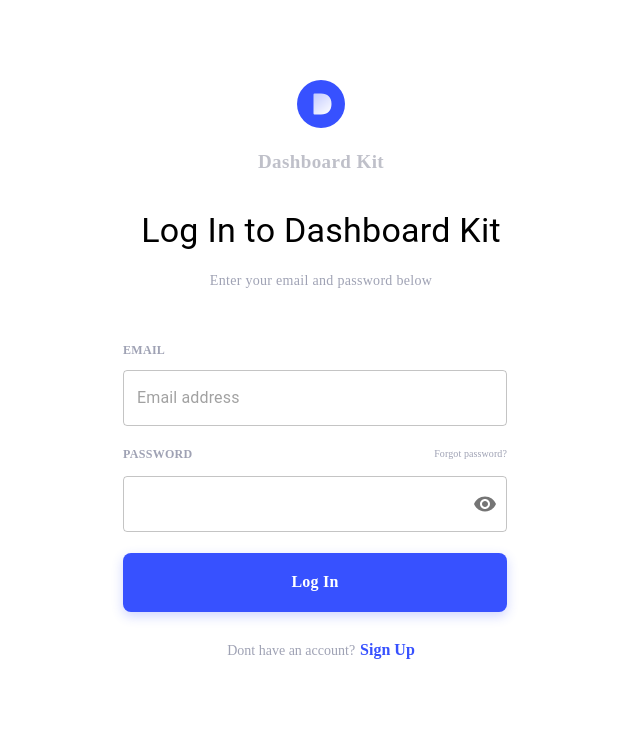
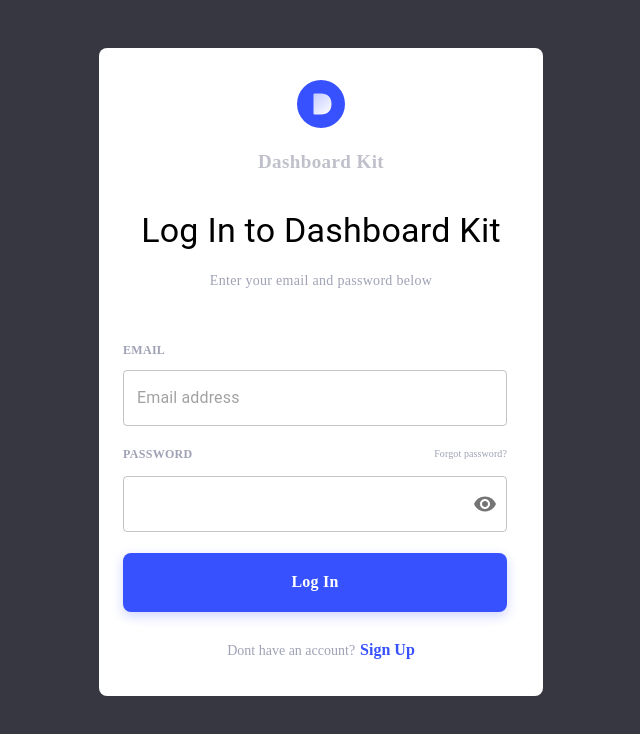
Before and after one commit to ercantekeli/user-post, a React (Create React App) app: page / in a window 1280 px wide. Shown: the top 734 px of the page, without its empty margins (319-959 px from the left). Built offline with nearby package versions, Linux system fonts and the light colour scheme.

Commit message:
last changes

```diff
--- a/src/pages/Login.js
+++ b/src/pages/Login.js
@@ -17,8 +17,8 @@ import { useState, useEffect } from "react";
 import { useNavigate } from "react-router-dom";
 import { useDispatch, useSelector } from "react-redux";
 import { setUser } from '../features/auth/authSlice';
-import "./LoginStyle.css"
 import { validEmail, validPassword } from '../utils/Regex';
+import "./loginStyle.css"
 
 
 
@@ -79,7 +79,7 @@ export default function LogIn() {
   const themeDark = createTheme({
     palette: {
       background: {
-        default: "#222222",
+        default: "#363740",
       }
     },
   })
--- a/src/pages/Posts.js
+++ b/src/pages/Posts.js
@@ -6,7 +6,6 @@ import TableTemplate from '../components/TableTemplate';
 import { getUserPost, clearUserPostList } from "../features/user-post/userPostSlice"
 import loadingGif from "../assets/loading.gif"
 import { Box } from '@mui/system';
-import "./PostsStyle.css"
 
 const Posts = () => {
   const dispatch = useDispatch();
--- a/src/pages/PostsStyle.css
+++ /dev/null
@@ -1,3 +0,0 @@
-body{
-    background-color:#fff;
-}
--- a/src/pages/Users.js
+++ b/src/pages/Users.js
@@ -6,7 +6,6 @@ import Header from '../components/Header';
 import Sidebar from '../components/Sidebar';
 import loadingGif from "../assets/loading.gif"
 import { Box } from '@mui/system';
-import "./UsersStyle.css"
 
 const Users = () => {
   const dispatch = useDispatch();
--- a/src/pages/UsersStyle.css
+++ /dev/null
@@ -1,3 +0,0 @@
-body{
-    background-color:#fff;
-}
```
